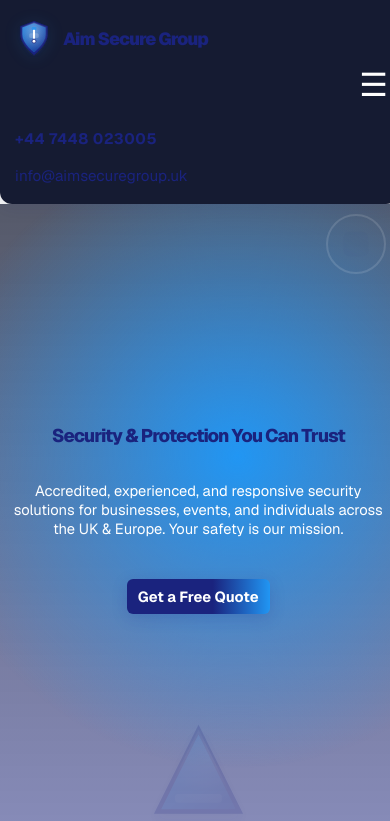
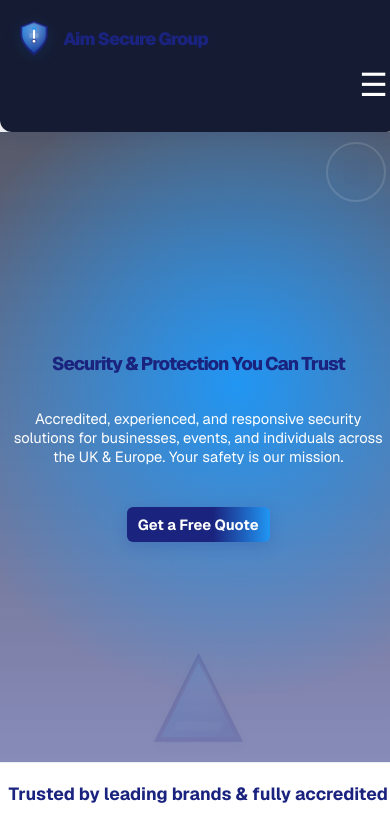
Before and after one commit to ghulam-mujtaba5/client1.2, a Next.js app: page / in a window 390 px wide. Shown: the top 821 px of the page. Built offline with nearby package versions, Linux system fonts and the light colour scheme.

Commit message:
Refactor Navbar component for improved contact information styling and responsiveness

```diff
--- a/app/components/Navbar.js
+++ b/app/components/Navbar.js
@@ -99,9 +99,47 @@ export default function Navbar() {
           }}
         />
       )}
-      <div style={{ display: 'flex', flexDirection: 'column', alignItems: open ? 'flex-start' : 'flex-end', marginLeft: open ? 0 : '2rem', gap: 2, fontSize: '1rem', paddingTop: open ? 16 : 0 }}>
-        <a href="tel:+447448023005" style={{ color: 'var(--primary-blue)', textDecoration: 'none', fontWeight: 'bold', fontSize: '1.08rem', letterSpacing: '0.5px', transition: 'color 0.2s', padding: open ? '0.5rem 0' : 0 }}>+44 7448 023005</a>
-        <a href="mailto:info@aimsecuregroup.uk" style={{ color: 'var(--primary-blue)', textDecoration: 'none', fontSize: '0.98rem', transition: 'color 0.2s', padding: open ? '0.5rem 0' : 0 }}>info@aimsecuregroup.uk</a>
+      <div
+        style={{
+          display: 'flex',
+          flexDirection: 'column',
+          alignItems: open ? 'flex-start' : 'flex-end',
+          marginLeft: open ? 0 : '2rem',
+          gap: 2,
+          fontSize: '1rem',
+          paddingTop: open ? 16 : 0,
+        }}
+      >
+        <a
+          href="tel:+447448023005"
+          style={{
+            color: 'var(--primary-blue)',
+            textDecoration: 'none',
+            fontWeight: 'bold',
+            fontSize: '1.08rem',
+            letterSpacing: '0.5px',
+            transition: 'color 0.2s',
+            padding: open ? '0.5rem 0' : 0,
+            display: 'inline-block',
+          }}
+          className="nav-contact-info"
+        >
+          +44 7448 023005
+        </a>
+        <a
+          href="mailto:info@aimsecuregroup.uk"
+          style={{
+            color: 'var(--primary-blue)',
+            textDecoration: 'none',
+            fontSize: '0.98rem',
+            transition: 'color 0.2s',
+            padding: open ? '0.5rem 0' : 0,
+            display: 'inline-block',
+          }}
+          className="nav-contact-info"
+        >
+          info@aimsecuregroup.uk
+        </a>
       </div>
       <style>{`
         @media (max-width: 900px) {
@@ -135,6 +173,9 @@ export default function Navbar() {
           div[style*='flex-direction: column'] a {
             font-size: 0.95rem !important;
           }
+          .nav-contact-info {
+            display: none !important;
+          }
         }
       `}</style>
     </nav>
```
